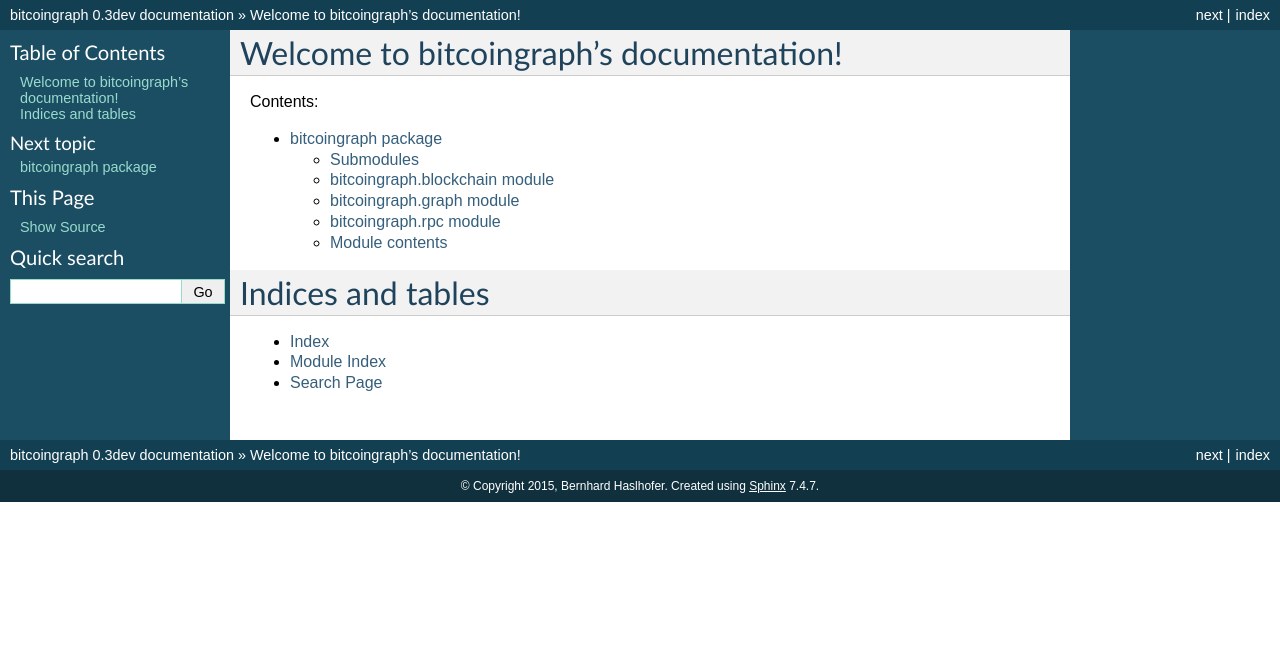
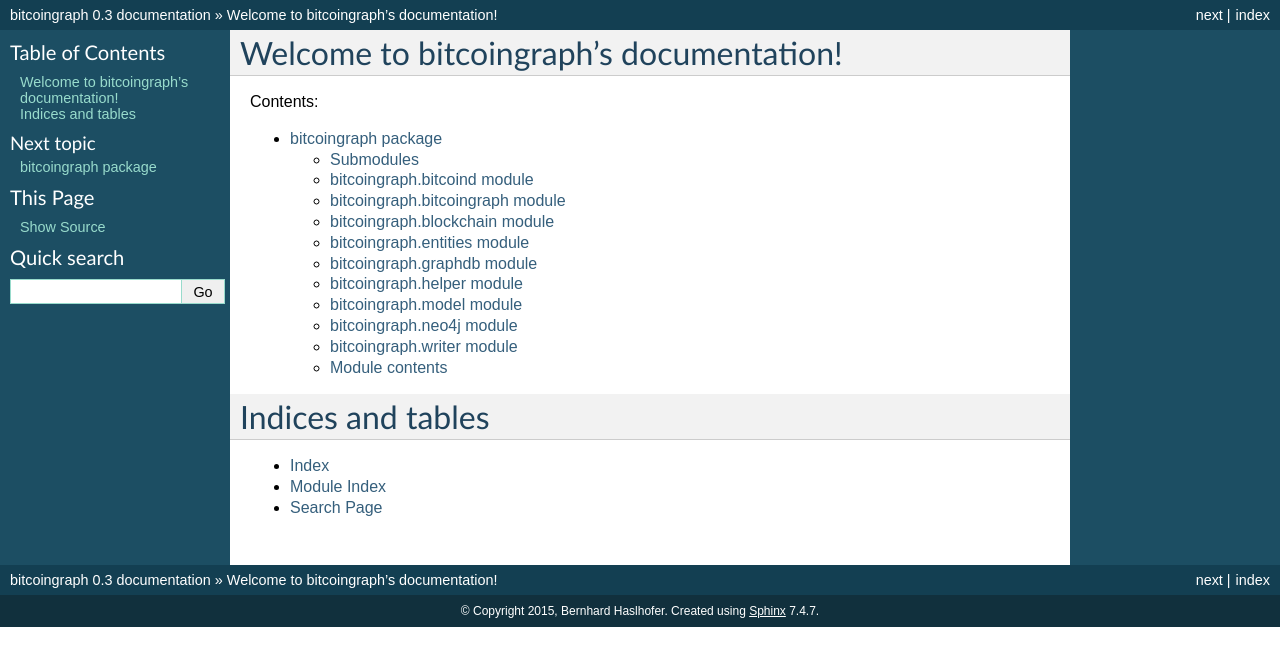
Before and after one commit to behas/bitcoingraph, a Sphinx documentation site: the page built from docs/index.rst, in a window 1280 px wide. Shown: the top 666 px of the page. Built offline with Sphinx 7.4.7, drawn with Linux system fonts in a browser that asks for light colours.

```diff
--- a/bitcoingraph/__init__.py
+++ b/bitcoingraph/__init__.py
@@ -9,4 +9,4 @@ from bitcoingraph.bitcoingraph import BitcoinGraph
 
 __author__ = 'Bernhard Haslhofer, Roman Karl'
 __license__ = "MIT"
-__version__ = '0.3dev'
+__version__ = '0.3'
--- a/docs/bitcoingraph.rst
+++ b/docs/bitcoingraph.rst
@@ -3,6 +3,22 @@ bitcoingraph package
 
 Submodules
 ----------
+
+bitcoingraph.bitcoind module
+----------------------------
+
+.. automodule:: bitcoingraph.bitcoind
+    :members:
+    :undoc-members:
+    :show-inheritance:
+
+bitcoingraph.bitcoingraph module
+--------------------------------
+
+.. automodule:: bitcoingraph.bitcoingraph
+    :members:
+    :undoc-members:
+    :show-inheritance:
 
 bitcoingraph.blockchain module
 ------------------------------
@@ -12,18 +28,50 @@ bitcoingraph.blockchain module
     :undoc-members:
     :show-inheritance:
 
-bitcoingraph.graph module
--------------------------
+bitcoingraph.entities module
+----------------------------
 
-.. automodule:: bitcoingraph.graph
+.. automodule:: bitcoingraph.entities
     :members:
     :undoc-members:
     :show-inheritance:
 
-bitcoingraph.rpc module
------------------------
+bitcoingraph.graphdb module
+---------------------------
 
-.. automodule:: bitcoingraph.rpc
+.. automodule:: bitcoingraph.graphdb
+    :members:
+    :undoc-members:
+    :show-inheritance:
+
+bitcoingraph.helper module
+--------------------------
+
+.. automodule:: bitcoingraph.helper
+    :members:
+    :undoc-members:
+    :show-inheritance:
+
+bitcoingraph.model module
+-------------------------
+
+.. automodule:: bitcoingraph.model
+    :members:
+    :undoc-members:
+    :show-inheritance:
+
+bitcoingraph.neo4j module
+-------------------------
+
+.. automodule:: bitcoingraph.neo4j
+    :members:
+    :undoc-members:
+    :show-inheritance:
+
+bitcoingraph.writer module
+--------------------------
+
+.. automodule:: bitcoingraph.writer
     :members:
     :undoc-members:
     :show-inheritance:
```
Also changed, not shown: README.md (+1 -1 lines), README.rst (+153 -180 lines).
